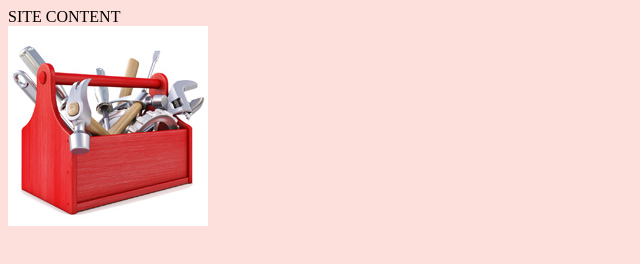
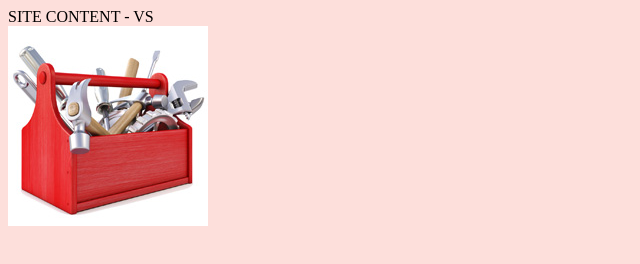
Before and after one commit to persteenolsen/gh-actions-two, a website: page src/index.html in a window 1280 px wide. Shown: the full height of the page, 0-640 px from the left. Drawn offline with Linux system fonts and the light colour scheme.

Commit message:
Update index

```diff
--- a/src/index.html
+++ b/src/index.html
@@ -11,7 +11,7 @@
     <!-- TEMPLATE: header.template.html -->
 
     <div class="content">
-      <div>SITE CONTENT</div>
+      <div>SITE CONTENT - VS</div>
       <img src="assets/images/build-tools.jpg" />
     </div>
 
```
